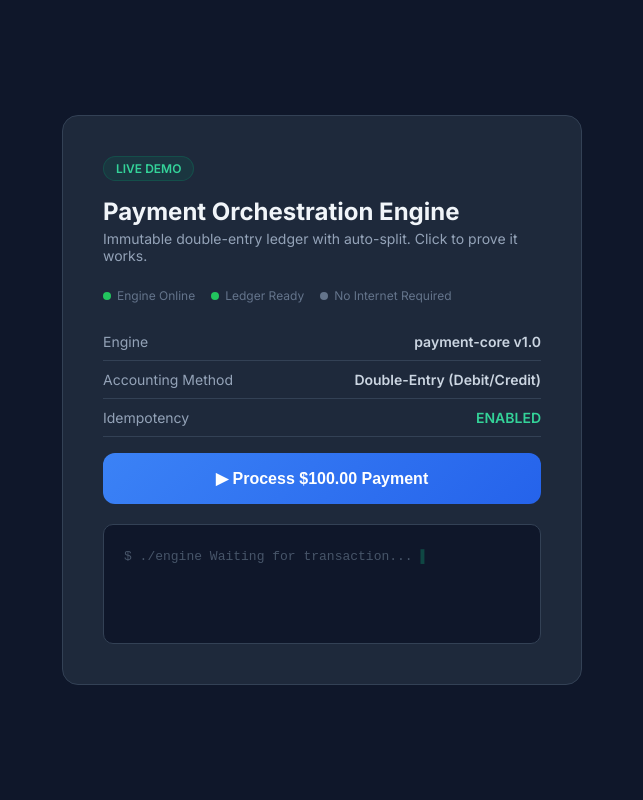
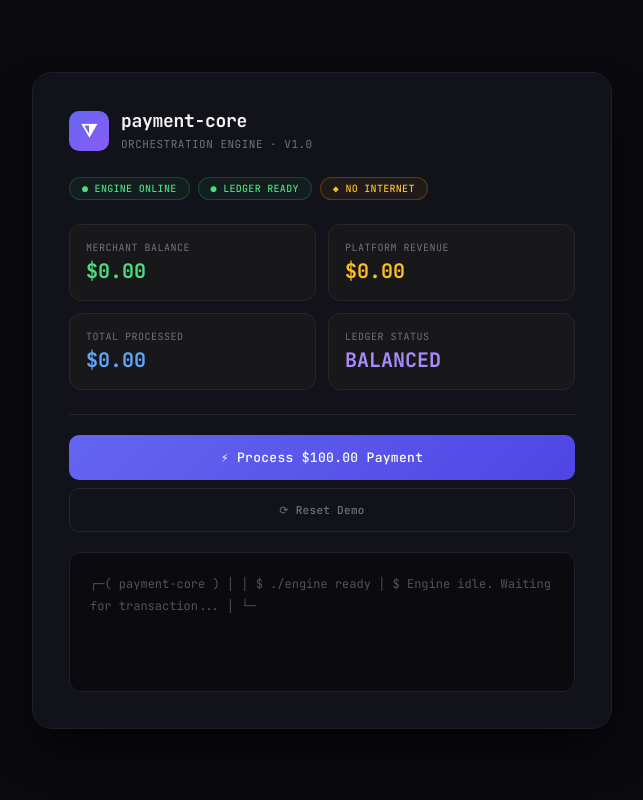
Before and after one commit to joel1-stack/payment-core, a Django app: page / in a window 1280 px wide. Shown: the whole page, without its empty margins (318-961 px from the left). Run offline with Django 5.2, Linux system fonts and the light colour scheme; data that the repository does not hold is empty.

Commit message:
Ship: fintech UI, Daraja keys in .env, deploy-ready settings, idempotent engine

```diff
--- a/ledger/mpesa.py
+++ b/ledger/mpesa.py
@@ -143,7 +143,7 @@ def b2c_payment(phone: str, amount: Decimal, merchant: Merchant, reference: str)
 
     payload = {
         "InitiatorName": settings.MPESA_INITIATOR,
-        "SecurityCredential": settings.MPESA_SECURITY_CRED,
+        "SecurityCredential": settings.MPESA_INITIATOR_PASS,
         "CommandID": "BusinessPayment",
         "Amount": str(int(amount)),
         "PartyA": settings.MPESA_SHORTCODE,
@@ -189,7 +189,7 @@ def pull_transactions(shortcode: str, date: str = None) -> list:
 
     payload = {
         "Initiator": settings.MPESA_INITIATOR,
-        "SecurityCredential": settings.MPESA_SECURITY_CRED,
+        "SecurityCredential": settings.MPESA_INITIATOR_PASS,
         "CommandID": "TransactionStatusQuery",
         "TransactionID": "",
         "PartyA": shortcode,
--- a/ledger/templates/ledger/index.html
+++ b/ledger/templates/ledger/index.html
@@ -3,169 +3,269 @@
 <head>
     <meta charset="UTF-8">
     <meta name="viewport" content="width=device-width, initial-scale=1.0">
-    <title>Payment Split Engine - Live Demo</title>
-    <link href="https://fonts.googleapis.com/css2?family=Inter:wght@400;600;700&display=swap" rel="stylesheet">
+    <title>payment-core · orchestration engine</title>
+    <link href="https://fonts.googleapis.com/css2?family=JetBrains+Mono:wght@400;500;700&display=swap" rel="stylesheet">
     <style>
         * { margin: 0; padding: 0; box-sizing: border-box; }
         body {
-            font-family: 'Inter', sans-serif;
-            background: #0f172a;
+            font-family: 'JetBrains Mono', monospace;
+            background: #0a0a0f;
             min-height: 100vh;
             display: flex;
             align-items: center;
             justify-content: center;
             padding: 20px;
+            color: #e4e4e7;
         }
         .card {
-            background: #1e293b;
-            border: 1px solid #334155;
-            border-radius: 16px;
-            padding: 40px;
-            max-width: 520px;
+            background: #12121a;
+            border: 1px solid #1e1e2e;
+            border-radius: 20px;
+            padding: 36px;
+            max-width: 580px;
             width: 100%;
+            box-shadow: 0 25px 50px -12px rgba(0,0,0,0.8);
+        }
+        .header {
+            display: flex;
+            align-items: center;
+            gap: 12px;
+            margin-bottom: 24px;
+        }
+        .logo {
+            width: 40px; height: 40px;
+            background: linear-gradient(135deg, #6366f1, #8b5cf6);
+            border-radius: 10px;
+            display: flex;
+            align-items: center;
+            justify-content: center;
+            font-size: 18px;
+            font-weight: 700;
+            color: #fff;
+        }
+        .header-text h1 {
+            font-size: 18px;
+            font-weight: 700;
+            color: #f4f4f5;
+            letter-spacing: -0.3px;
+        }
+        .header-text span {
+            font-size: 11px;
+            color: #71717a;
+            letter-spacing: 0.5px;
+            text-transform: uppercase;
+        }
+        .badge-row {
+            display: flex;
+            gap: 8px;
+            flex-wrap: wrap;
+            margin-bottom: 24px;
         }
         .badge {
-            display: inline-block;
-            background: #05966920;
-            color: #34d399;
-            font-size: 12px;
-            font-weight: 600;
+            font-size: 10px;
+            font-weight: 500;
             padding: 4px 12px;
             border-radius: 20px;
-            border: 1px solid #05966940;
-            margin-bottom: 16px;
+            border: 1px solid #27272a;
+            background: #18181b;
+            color: #a1a1aa;
+            letter-spacing: 0.3px;
         }
-        h1 {
-            color: #f1f5f9;
-            font-size: 24px;
-            font-weight: 700;
-            margin-bottom: 4px;
-        }
-        .subtitle {
-            color: #94a3b8;
-            font-size: 14px;
+        .badge.green { border-color: #22c55e40; background: #22c55e10; color: #4ade80; }
+        .badge.amber { border-color: #f59e0b40; background: #f59e0b10; color: #fbbf24; }
+
+        .stats-grid {
+            display: grid;
+            grid-template-columns: 1fr 1fr;
+            gap: 12px;
             margin-bottom: 24px;
         }
-        .info-row {
-            display: flex;
-            justify-content: space-between;
-            padding: 10px 0;
-            border-bottom: 1px solid #334155;
-            color: #cbd5e1;
-            font-size: 14px;
+        .stat {
+            background: #18181b;
+            border: 1px solid #27272a;
+            border-radius: 12px;
+            padding: 16px;
         }
-        .info-row:last-child { border-bottom: none; }
-        .label { color: #94a3b8; }
-        .value { font-weight: 600; }
-        .value.green { color: #34d399; }
-        .value.blue { color: #60a5fa; }
-        .value.amber { color: #fbbf24; }
-        .divider {
-            height: 1px;
-            background: #334155;
-            margin: 16px 0;
-        }
+        .stat .label { font-size: 10px; color: #71717a; text-transform: uppercase; letter-spacing: 0.5px; }
+        .stat .value { font-size: 20px; font-weight: 700; margin-top: 4px; }
+        .stat .value.green { color: #4ade80; }
+        .stat .value.blue { color: #60a5fa; }
+        .stat .value.amber { color: #fbbf24; }
+        .stat .value.purple { color: #a78bfa; }
+
+        .divider { height: 1px; background: #27272a; margin: 20px 0; }
+
         button {
-            background: linear-gradient(135deg, #3b82f6, #2563eb);
-            color: white;
+            font-family: 'JetBrains Mono', monospace;
+            background: linear-gradient(135deg, #6366f1, #4f46e5);
+            color: #fff;
             border: none;
-            padding: 16px 32px;
-            font-size: 16px;
-            font-weight: 600;
-            border-radius: 12px;
+            padding: 14px 28px;
+            font-size: 13px;
+            font-weight: 500;
+            border-radius: 10px;
             cursor: pointer;
             width: 100%;
-            margin-top: 16px;
-            transition: transform 0.1s, box-shadow 0.2s;
+            transition: all 0.15s;
+            letter-spacing: 0.3px;
         }
-        button:hover { transform: translateY(-1px); box-shadow: 0 8px 25px -5px #3b82f680; }
+        button:hover { transform: translateY(-1px); box-shadow: 0 8px 25px -5px #6366f180; }
         button:active { transform: translateY(0); }
-        button:disabled {
-            opacity: 0.5;
-            cursor: not-allowed;
-            transform: none;
-            box-shadow: none;
+        button:disabled { opacity: 0.35; cursor: not-allowed; transform: none; box-shadow: none; }
+        button.secondary {
+            background: transparent;
+            border: 1px solid #27272a;
+            color: #71717a;
+            margin-top: 8px;
+            font-size: 11px;
         }
+        button.secondary:hover { border-color: #3f3f46; color: #a1a1aa; }
+
         .terminal {
-            background: #0f172a;
-            color: #10b981;
-            font-family: 'Courier New', monospace;
-            font-size: 13px;
+            background: #0a0a0f;
+            border: 1px solid #1e1e2e;
+            border-radius: 12px;
             padding: 20px;
-            border-radius: 10px;
             margin-top: 20px;
-            line-height: 1.8;
-            min-height: 120px;
-            border: 1px solid #334155;
+            font-size: 12px;
+            line-height: 1.9;
+            min-height: 140px;
+            color: #a1a1aa;
+            overflow-x: auto;
         }
-        .terminal .dim { color: #475569; }
-        .terminal .green { color: #34d399; }
+        .terminal .dim { color: #52525b; }
+        .terminal .green { color: #4ade80; }
         .terminal .red { color: #ef4444; }
         .terminal .yellow { color: #fbbf24; }
         .terminal .cyan { color: #22d3ee; }
-        .blink { animation: blink 1s infinite; }
+        .terminal .purple { color: #a78bfa; }
+        .prompt { color: #6366f1; }
+        .blink { animation: blink 1s step-end infinite; }
         @keyframes blink { 50% { opacity: 0; } }
-        .status-bar {
+
+        .tx-log { margin-top: 16px; }
+        .tx-item {
             display: flex;
-            gap: 16px;
-            margin-bottom: 20px;
-            flex-wrap: wrap;
+            justify-content: space-between;
+            padding: 8px 0;
+            border-bottom: 1px solid #18181b;
+            font-size: 11px;
         }
-        .status-item {
-            display: flex;
-            align-items: center;
-            gap: 6px;
-            font-size: 12px;
-            color: #64748b;
+        .tx-item:last-child { border-bottom: none; }
+        .tx-ref { color: #52525b; }
+        .tx-amt { font-weight: 500; }
+        .tx-amt.in { color: #4ade80; }
+        .tx-amt.out { color: #ef4444; }
+
+        #txCount { color: #71717a; font-size: 11px; margin-top: 4px; }
+
+        @media (max-width: 480px) {
+            .card { padding: 24px; }
+            .stats-grid { grid-template-columns: 1fr; }
         }
-        .dot {
-            width: 8px;
-            height: 8px;
-            border-radius: 50%;
-            background: #22c55e;
-        }
-        .dot.off { background: #64748b; }
     </style>
 </head>
 <body>
 
 <div class="card">
-    <div class="badge">LIVE DEMO</div>
-    <h1>Payment Orchestration Engine</h1>
-    <p class="subtitle">Immutable double-entry ledger with auto-split. Click to prove it works.</p>
-
-    <div class="status-bar">
-        <span class="status-item"><span class="dot"></span> Engine Online</span>
-        <span class="status-item"><span class="dot"></span> Ledger Ready</span>
-        <span class="status-item"><span class="dot off"></span> No Internet Required</span>
+    <div class="header">
+        <div class="logo">⧩</div>
+        <div class="header-text">
+            <h1>payment-core</h1>
+            <span>orchestration engine · v1.0</span>
+        </div>
     </div>
 
-    <div class="info-row">
-        <span class="label">Engine</span>
-        <span class="value">payment-core v1.0</span>
-    </div>
-    <div class="info-row">
-        <span class="label">Accounting Method</span>
-        <span class="value">Double-Entry (Debit/Credit)</span>
-    </div>
-    <div class="info-row">
-        <span class="label">Idempotency</span>
-        <span class="value green">ENABLED</span>
+    <div class="badge-row">
+        <span class="badge green">● ENGINE ONLINE</span>
+        <span class="badge green">● LEDGER READY</span>
+        <span class="badge amber">◆ NO INTERNET</span>
     </div>
 
+    <div class="stats-grid">
+        <div class="stat">
+            <div class="label">Merchant Balance</div>
+            <div class="value green" id="merchantBalance">$0.00</div>
+        </div>
+        <div class="stat">
+            <div class="label">Platform Revenue</div>
+            <div class="value amber" id="platformRevenue">$0.00</div>
+        </div>
+        <div class="stat">
+            <div class="label">Total Processed</div>
+            <div class="value blue" id="totalProcessed">$0.00</div>
+        </div>
+        <div class="stat">
+            <div class="label">Ledger Status</div>
+            <div class="value purple" id="ledgerStatus">BALANCED</div>
+        </div>
+    </div>
+
+    <div class="divider"></div>
+
     <button id="actionBtn" onclick="runSplit()">
-        &#9654; Process $100.00 Payment
+        ⚡ Process $100.00 Payment
+    </button>
+    <button class="secondary" id="resetBtn" onclick="resetDemo()">
+        ⟳ Reset Demo
     </button>
 
     <div class="terminal" id="output">
-        <span class="dim">$ ./engine</span>
-        <span class="dim">Waiting for transaction...</span>
-        <span class="blink">▌</span>
+        <span class="dim">┌─( payment-core )</span>
+        <span class="dim">│</span>
+        <span class="dim">│  $ ./engine ready</span>
+        <span class="dim">│  $ Engine idle. Waiting for transaction...</span>
+        <span class="dim">│</span>
+        <span class="dim">└─</span><span class="blink"> ▌</span>
+    </div>
+
+    <div id="txLogContainer" style="display:none;" class="tx-log">
+        <div class="divider"></div>
+        <div style="font-size:10px;color:#52525b;text-transform:uppercase;letter-spacing:1px;margin-bottom:8px;">
+            Transaction Log
+        </div>
+        <div id="txLog"></div>
+        <div id="txCount"></div>
     </div>
 </div>
 
 <script>
     let processed = false;
+    let txCount = 0;
+
+    async function fetchBalances() {
+        try {
+            const r = await fetch('/api/balances/');
+            return await r.json();
+        } catch { return null; }
+    }
+
+    async function updateUI() {
+        const bal = await fetchBalances();
+        if (!bal) return;
+        document.getElementById('merchantBalance').textContent = '$' + bal.merchant_available.toFixed(2);
+        document.getElementById('platformRevenue').textContent = '$' + bal.platform_revenue.toFixed(2);
+        document.getElementById('totalProcessed').textContent = '$' + (bal.merchant_available + bal.platform_revenue).toFixed(2);
+        const ls = document.getElementById('ledgerStatus');
+        if (bal.ledger_balanced) {
+            ls.textContent = 'BALANCED';
+            ls.style.color = '#4ade80';
+        } else {
+            ls.textContent = 'ERROR';
+            ls.style.color = '#ef4444';
+        }
+    }
+
+    function addTxLog(ref, amount, fee) {
+        txCount++;
+        const log = document.getElementById('txLog');
+        const item = document.createElement('div');
+        item.className = 'tx-item';
+        item.innerHTML = `<span class="tx-ref">#${ref}</span><span class="tx-amt in">+$${amount.toFixed(2)}</span>`;
+        log.prepend(item);
+        document.getElementById('txCount').textContent = txCount + ' transaction' + (txCount > 1 ? 's' : '') + ' processed';
+        document.getElementById('txLogContainer').style.display = 'block';
+    }
 
     async function runSplit() {
         const btn = document.getElementById('actionBtn');
@@ -173,58 +273,92 @@
         btn.disabled = true;
 
         if (processed) {
-            output.innerHTML = `<span class="dim">$ ./engine --idempotency-check</span>
-<span class="yellow">&#9654; Idempotency triggered — same reference_id detected.</span>
-<span class="green">&#10003; DUPLICATE REJECTED. No double-credit.</span>
-<span class="dim">$ Engine status: IDEMPOTENT &#10003;</span>
-<span class="blink">▌</span>`;
+            output.innerHTML = `<span class="dim">│</span>
+<span class="dim">│  $ ./engine --idempotency-check</span>
+<span class="yellow">│  ⚠ IDEMPOTENCY TRIGGERED</span>
+<span class="green">│  ✓ DUPLICATE REFERENCE REJECTED</span>
+<span class="green">│  ✓ NO DOUBLE-CREDIT</span>
+<span class="dim">│</span>
+<span class="dim">│  $ Engine: IDEMPOTENT</span>
+<span class="dim">└─</span><span class="blink"> ▌</span>`;
             btn.disabled = false;
             return;
         }
 
-        output.innerHTML = `<span class="dim">$ ./engine --split --amount 100.00</span>
-<span class="dim">Processing...</span>
-<span class="blink">▌</span>`;
+        output.innerHTML = `<span class="dim">│</span>
+<span class="dim">│  $ ./engine --split --amount 100.00</span>
+<span class="dim">│  $ Processing...</span>
+<span class="dim">│</span>
+<span class="dim">└─</span><span class="blink"> ▌</span>`;
 
         try {
             const splitRes = await fetch('/api/split/', { method: 'POST' });
             const splitData = await splitRes.json();
 
             if (splitData.status === 'already_processed') {
-                output.innerHTML = `<span class="dim">$ ./engine --idempotency-check</span>
-<span class="yellow">&#9654; Idempotency triggered — same reference_id detected.</span>
-<span class="green">&#10003; DUPLICATE REJECTED. No double-credit.</span>
-<span class="dim">$ Engine status: IDEMPOTENT &#10003;</span>
-<span class="blink">▌</span>`;
+                output.innerHTML = `<span class="dim">│</span>
+<span class="dim">│  $ ./engine --idempotency-check</span>
+<span class="yellow">│  ⚠ IDEMPOTENCY TRIGGERED</span>
+<span class="green">│  ✓ DUPLICATE REFERENCE REJECTED</span>
+<span class="green">│  ✓ NO DOUBLE-CREDIT</span>
+<span class="dim">│</span>
+<span class="dim">│  $ Engine: IDEMPOTENT</span>
+<span class="dim">└─</span><span class="blink"> ▌</span>`;
                 btn.disabled = false;
                 return;
             }
 
-            const balRes = await fetch('/api/balances/');
-            const balData = await balRes.json();
+            const bal = await fetchBalances();
+            await updateUI();
 
-            const ledgerOk = balData.ledger_balanced ? '&#10003; TRUE' : '&#10007; FALSE';
+            addTxLog(splitData.reference, 100, 5);
 
-            output.innerHTML = `<span class="dim">$ ./engine --split --amount 100.00</span>
-<span class="green">&#9654; TRANSACTION RECORDED</span>
-<span class="dim">━━━━━━━━━━━━━━━━━━━━━━━━━━━━━━━━━━</span>
-  Total In:       <span class="cyan">$100.00</span>
-  Merchant Gets:  <span class="green">$${balData.merchant_available.toFixed(2)}</span>
-  Platform Fee:   <span class="amber">$${balData.platform_revenue.toFixed(2)}</span>
-<span class="dim">━━━━━━━━━━━━━━━━━━━━━━━━━━━━━━━━━━</span>
-  Ledger Balanced: <span class="green">${ledgerOk}</span>
-  Immutable:       <span class="green">&#10003; TRUE</span>
-  Idempotent:      <span class="green">&#10003; TRUE</span>
-<span class="dim">$ Engine status: COMPLETE &#10003;</span>
-<span class="blink">▌</span>`;
+            output.innerHTML = `<span class="dim">│</span>
+<span class="dim">│  $ ./engine --split --amount 100.00</span>
+<span class="green">│  ✓ TRANSACTION RECORDED</span>
+<span class="dim">│  ─────────────────────────────</span>
+<span class="dim">│    Total In:       </span><span class="cyan">  $100.00</span>
+<span class="dim">│    Merchant Gets:  </span><span class="green">  $${bal.merchant_available.toFixed(2)}</span>
+<span class="dim">│    Platform Fee:   </span><span class="yellow">  $${bal.platform_revenue.toFixed(2)}</span>
+<span class="dim">│  ─────────────────────────────</span>
+<span class="green">│  ✓ Ledger Balanced: TRUE</span>
+<span class="green">│  ✓ Immutable:       TRUE</span>
+<span class="green">│  ✓ Idempotent:      TRUE</span>
+<span class="dim">│</span>
+<span class="dim">│  $ Engine: COMPLETE</span>
+<span class="dim">└─</span><span class="blink"> ▌</span>`;
 
             processed = true;
         } catch (err) {
-            output.innerHTML = `<span class="red">&#9888; Error: ${err.message}</span>`;
+            output.innerHTML = `<span class="dim">│</span>
+<span class="red">│  ✗ ERROR: ${err.message}</span>
+<span class="dim">│</span>
+<span class="dim">└─</span><span class="blink"> ▌</span>`;
         }
 
         btn.disabled = false;
     }
+
+    async function resetDemo() {
+        processed = false;
+        txCount = 0;
+        document.getElementById('txLog').innerHTML = '';
+        document.getElementById('txLogContainer').style.display = 'none';
+        document.getElementById('output').innerHTML = `<span class="dim">│</span>
+<span class="dim">│  $ Engine reset.</span>
+<span class="dim">│  $ Waiting for transaction...</span>
+<span class="dim">│</span>
+<span class="dim">└─</span><span class="blink"> ▌</span>`;
+        document.getElementById('merchantBalance').textContent = '$0.00';
+        document.getElementById('platformRevenue').textContent = '$0.00';
+        document.getElementById('totalProcessed').textContent = '$0.00';
+        document.getElementById('ledgerStatus').textContent = 'BALANCED';
+        document.getElementById('ledgerStatus').style.color = '#4ade80';
+        document.getElementById('actionBtn').disabled = false;
+    }
+
+    // Load balances on page load
+    updateUI();
 </script>
 
 </body>
```
Also changed, not shown: config/settings.py (+18 -51 lines), requirements.txt (+6 -6 lines), 1 other file.
